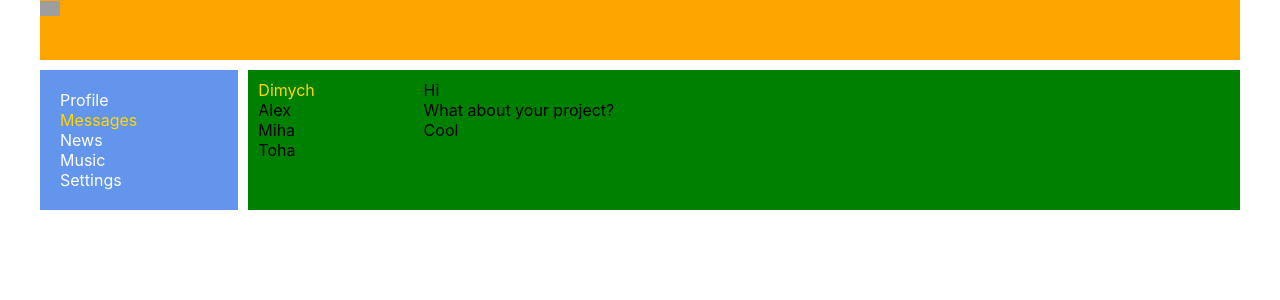
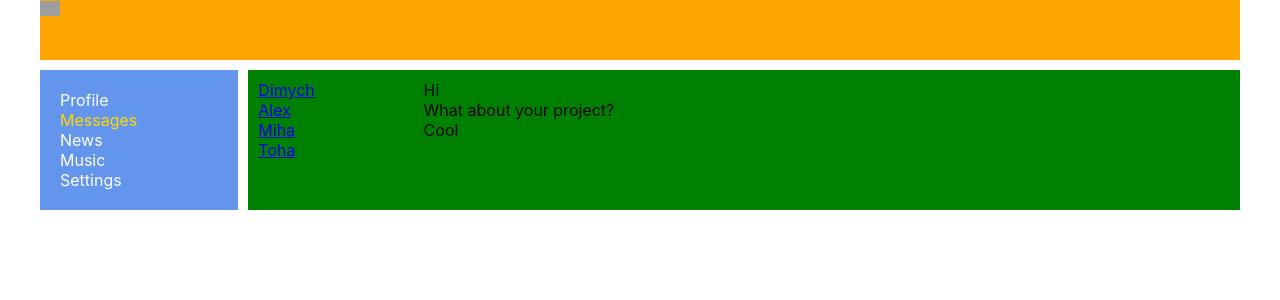
Before and after one commit to AlexeiMir/socialnetwork, a React (Create React App) app: page /dialogs in a window 1280 px wide. Shown: the top 300 px of the page. Built offline with nearby package versions, Linux system fonts and the light colour scheme; grey boxes are pictures that could not be loaded.

Commit message:
22 lesson NavLink in Dialogs

```diff
--- a/src/components/Dialogs/Dialogs.jsx
+++ b/src/components/Dialogs/Dialogs.jsx
@@ -1,21 +1,22 @@
 import React from 'react';
-import s from './Dialogs.module.css'
+import s from './Dialogs.module.css';
+import {NavLink} from 'react-router-dom';
 
 const Dialogs = (props) => {
     return (
         <div className={s.dialogs}>
             <div className={s.dialogsItems}>
                 <div className={s.item +' '+s.active}>
-                    Dimych
+                   <NavLink  to="/dialogs/1">Dimych</NavLink>
                 </div>
                 <div className={s.item}>
-                    Alex
+                   <NavLink to="/dialogs/2">Alex</NavLink>
                 </div>
                 <div className={s.item}>
-                    Miha
+                <NavLink to="/dialogs/3">Miha</NavLink>
                 </div>
                 <div className={s.item}>
-                    Toha
+                <NavLink to="/dialogs/4">Toha</NavLink>
                 </div>
             </div>
             <div className={s.messages}>
--- a/src/components/Navbar/Navbar.jsx
+++ b/src/components/Navbar/Navbar.jsx
@@ -8,7 +8,7 @@ const Navbar = () => {
       <NavLink to="/profile" activeClassName={s.active}>Profile</NavLink>
     </div>
     <div className={s.item}>
-      <NavLink to="/dialogs" activeClassName={s.active}>Messages</NavLink>
+      <NavLink  to="/dialogs" activeClassName={s.active}>Messages</NavLink>
     </div>
     <div className={s.item}>
       <NavLink to="/news" activeClassName={s.active}>News</NavLink>
```
